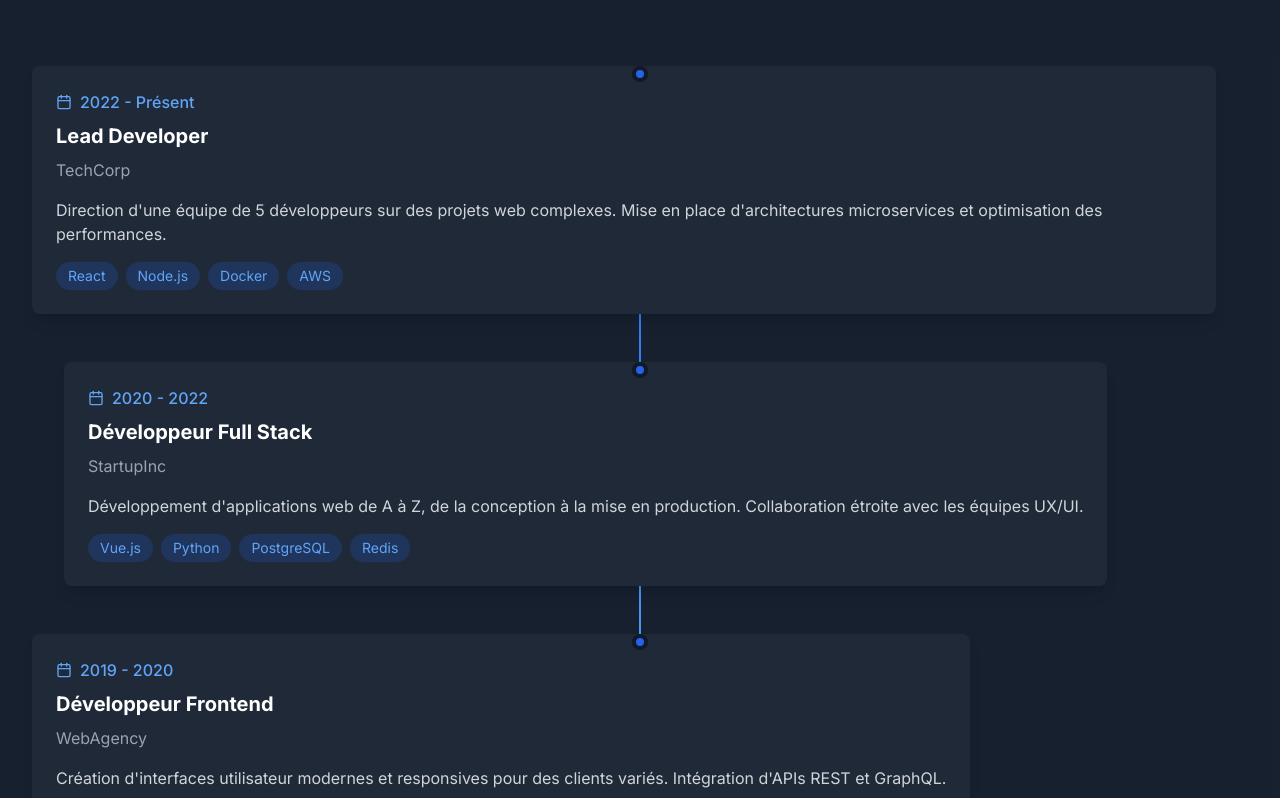
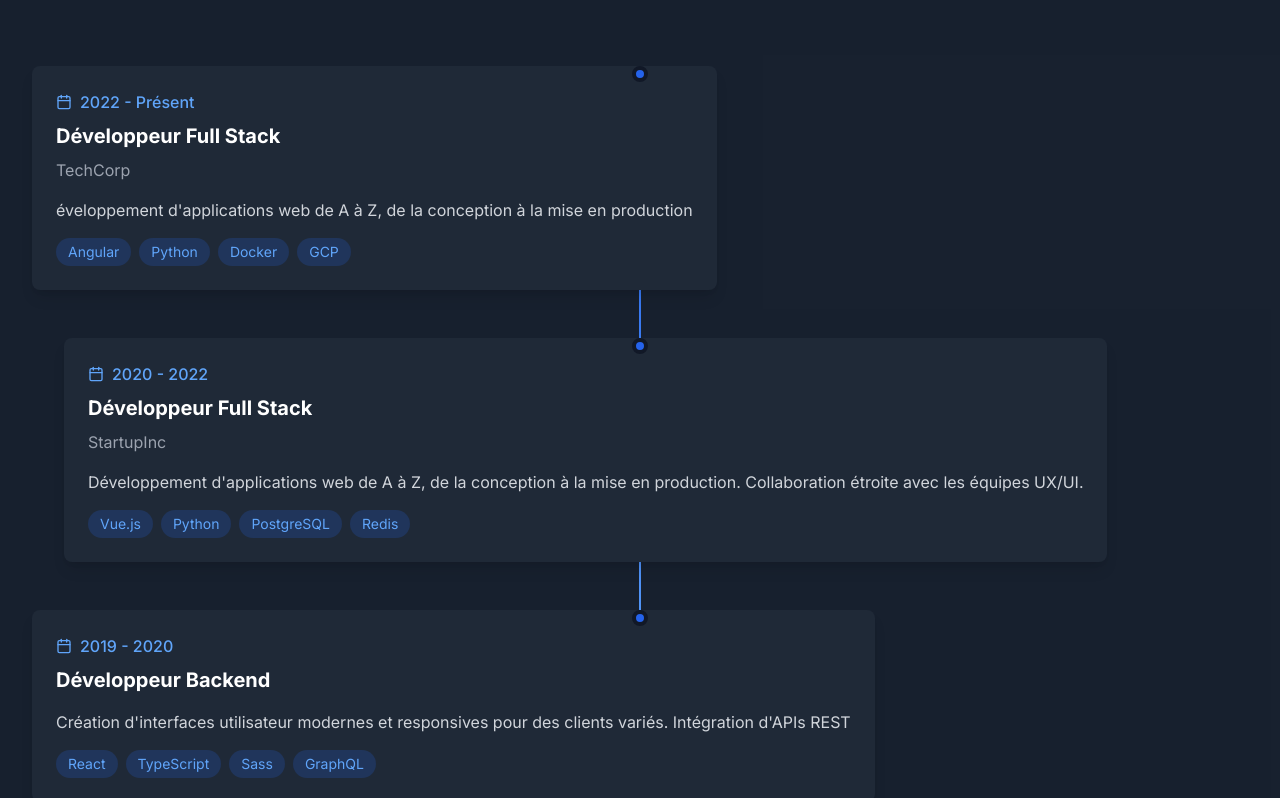
Before and after one commit to misterbrain27/misterbrain27.github.io, a React (Vite) app: page / in a window 1280 px wide. Shown: the part 962-1760 px from the top of the page. Built offline with nearby package versions, Linux system fonts and the light colour scheme.

Commit message:
modify experiences

```diff
--- a/src/App.tsx
+++ b/src/App.tsx
@@ -204,11 +204,11 @@ function App() {
             <div className="space-y-12">
               {[
                 {
-                  title: "Lead Developer",
+                  title: "Développeur Full Stack",
                   company: "TechCorp",
                   period: "2022 - Présent",
-                  description: "Direction d'une équipe de 5 développeurs sur des projets web complexes. Mise en place d'architectures microservices et optimisation des performances.",
-                  technologies: ["React", "Node.js", "Docker", "AWS"]
+                  description: "éveloppement d'applications web de A à Z, de la conception à la mise en production",
+                  technologies: ["Angular", "Python", "Docker", "GCP"]
                 },
                 {
                   title: "Développeur Full Stack",
@@ -218,10 +218,10 @@ function App() {
                   technologies: ["Vue.js", "Python", "PostgreSQL", "Redis"]
                 },
                 {
-                  title: "Développeur Frontend",
-                  company: "WebAgency",
+                  title: "Développeur Backend",
+                  company: "",
                   period: "2019 - 2020",
-                  description: "Création d'interfaces utilisateur modernes et responsives pour des clients variés. Intégration d'APIs REST et GraphQL.",
+                  description: "Création d'interfaces utilisateur modernes et responsives pour des clients variés. Intégration d'APIs REST ",
                   technologies: ["React", "TypeScript", "Sass", "GraphQL"]
                 }
               ].map((exp, index) => (
```
